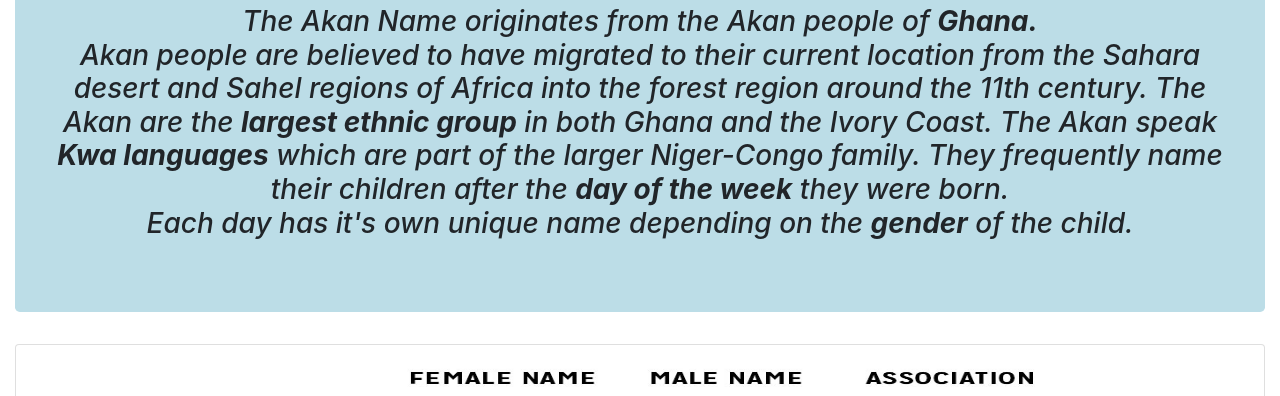
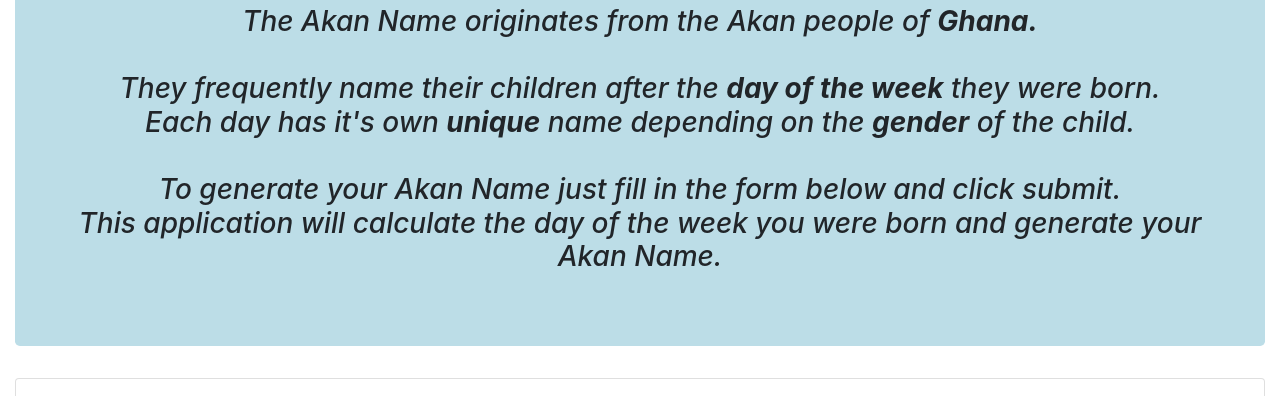
Before and after one commit to TracyOgutu/AkanName, a plain HTML site: page index.html in a window 1280 px wide. Shown: the part 351-747 px from the top of the page. Drawn offline with Linux system fonts and the light colour scheme.

Commit message:
trim landing page content

```diff
--- a/index.html
+++ b/index.html
@@ -25,14 +25,13 @@
                         <h2><b>Akan Name Origin</b></h2>
 
                         <h3 id ="desc">
-                                The Akan Name originates from the Akan people of <b>Ghana.</b><br>
-                                Akan people are believed to have migrated to their current location
-                                from the Sahara desert and Sahel regions of Africa into the forest region around the 11th century.
-                                The Akan are the <b>largest ethnic group</b> in both Ghana and
-                                the Ivory Coast. The Akan speak <b>Kwa languages</b> which are part of the larger Niger-Congo family.
+                                The Akan Name originates from the Akan people of <b>Ghana.</b><br><br>
                                 They frequently name their children
                                 after the <b>day of the week</b> they were born.<br>
-                                Each day has it's own unique name depending on the <b>gender</b> of the child.
+                                Each day has it's own <b>unique</b> name depending on the <b>gender</b> of the child.<br><br>
+
+                                To generate your Akan Name just fill in the form below and click submit.<br>
+                                This application will calculate the day of the week you were born and generate your Akan Name.
                         </h3>
 
 
```
